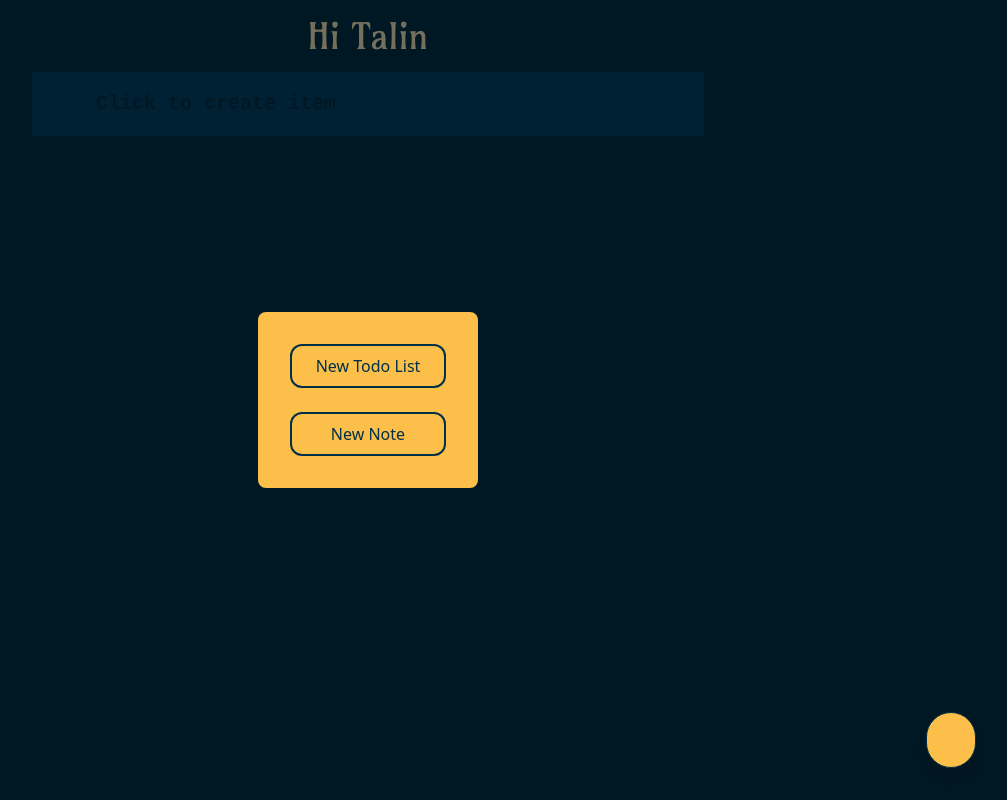
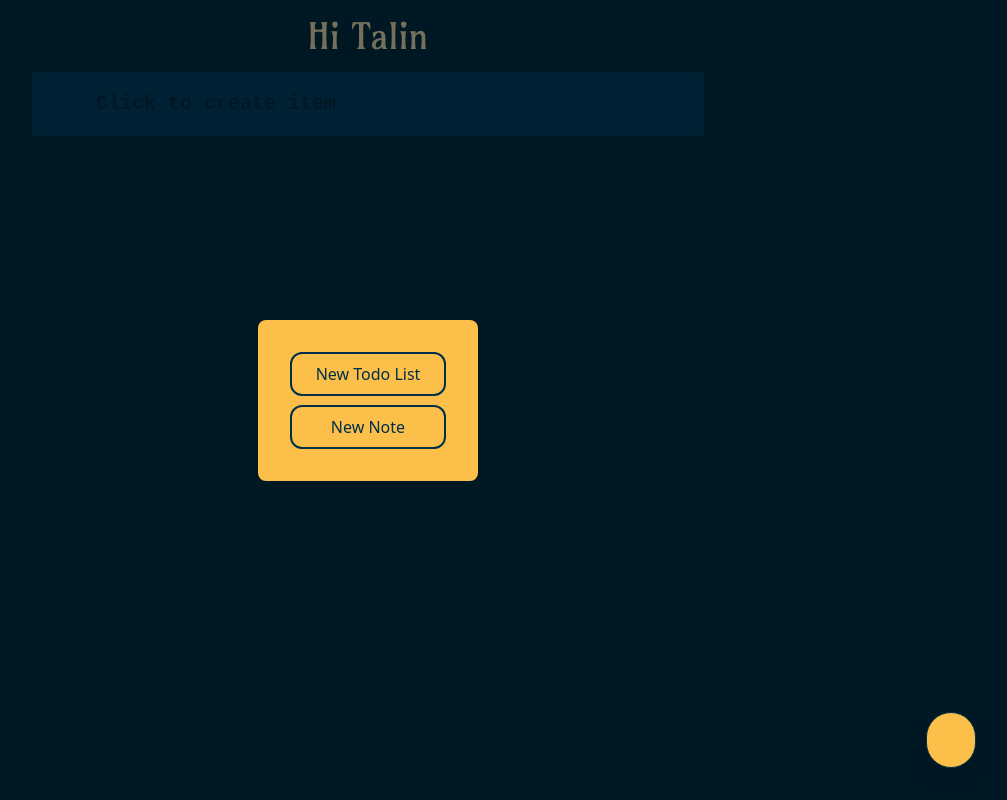
Before and after one commit to Talinb/home-app, a Nuxt app: page / in a window 1280 px wide. Both pictures are taken after a click on the button 1223 px from the left and 740 px from the top of the page. Shown: the whole page, without its empty margins (272-1279 px from the left). Built offline with nearby package versions, Linux system fonts and the light colour scheme; some icons are missing.

Commit message:
fix: styling

```diff
--- a/pages/index.vue
+++ b/pages/index.vue
@@ -29,7 +29,7 @@
       @click.self="showModal = false"
       class="fixed z-20 inset-0 bg-black bg-opacity-50 flex items-center justify-center"
     >
-      <div class="bg-yellow p-8 rounded-lg space-y-2 flex flex-col gap-4">
+      <div class="bg-yellow p-8 rounded-lg space-y-2 flex flex-col gap-px">
         <button
           @click="navigateTo('todo')"
           class="px-6 py-2 border-2 border-navy text-navy rounded-xl"
```
